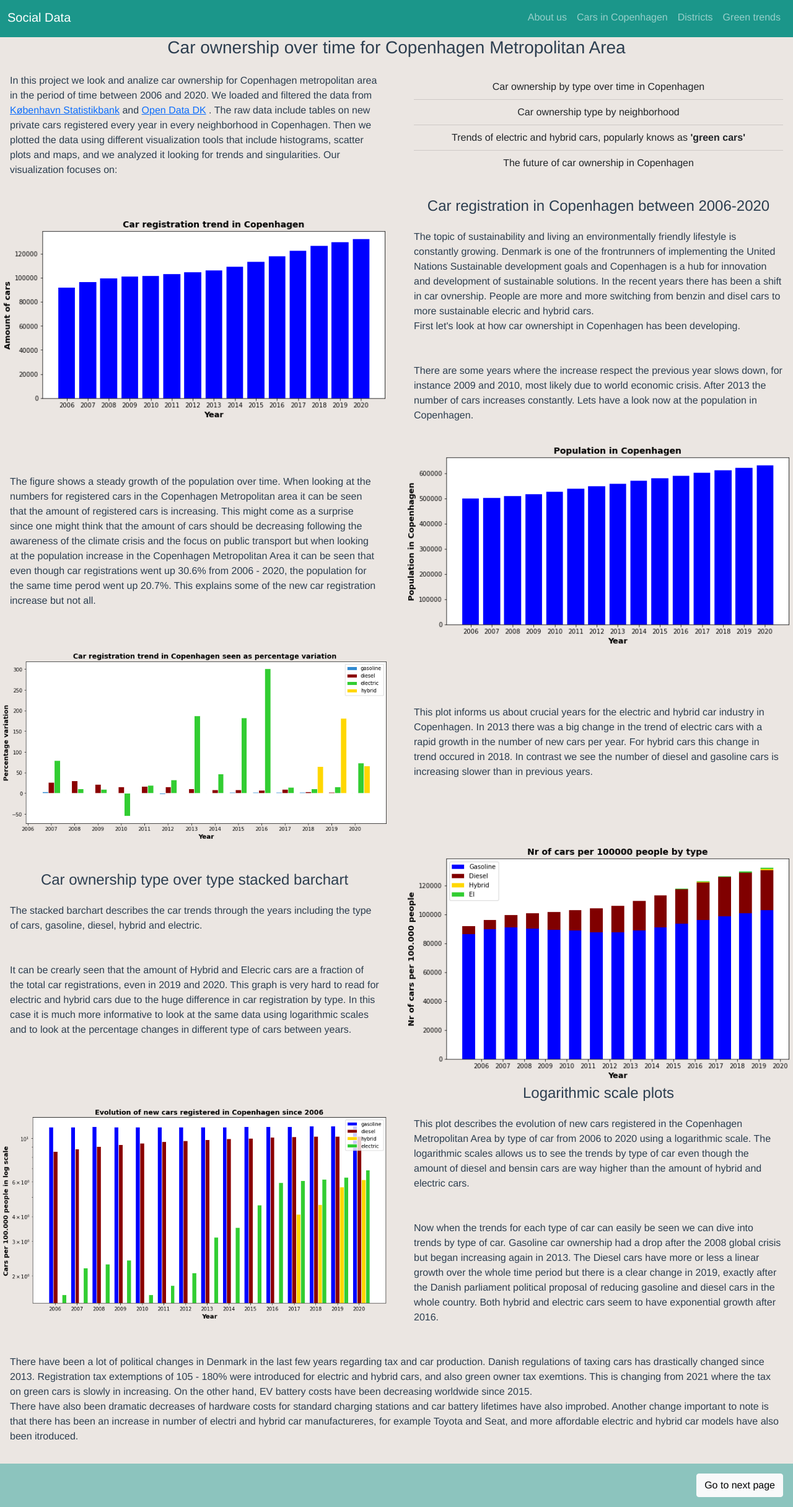
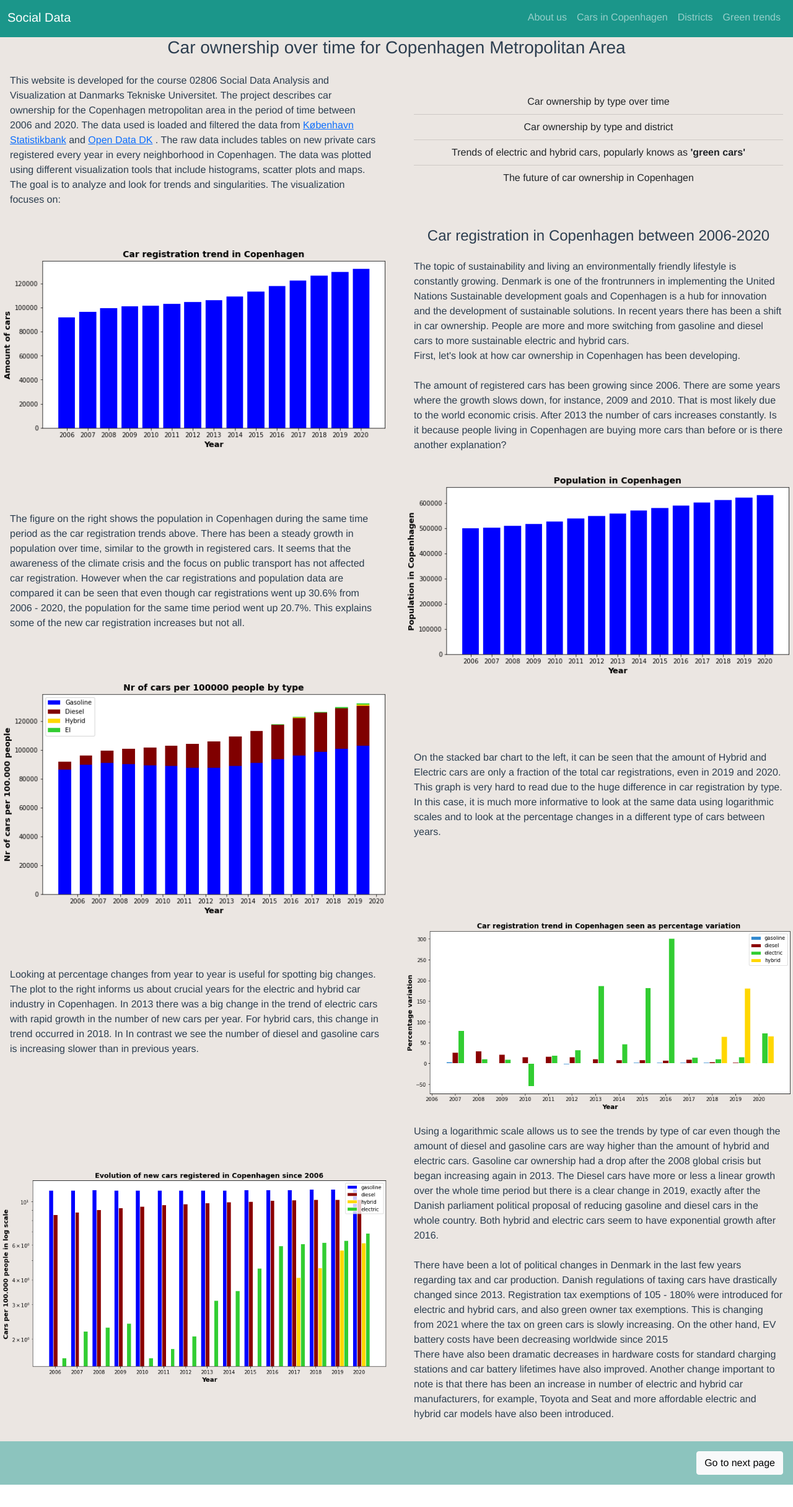
Before and after one commit to jonagusth/socialDataWebApp, a Vue app: page / in a window 1280 px wide. Shown: the whole page at 62% size. After the commit the page ends 2395 px from the top, so only its background shows below. Built offline with nearby package versions, Linux system fonts and the light colour scheme.

Commit message:
finalizing texts on page 1

```diff
--- a/src/components/FirstPage.vue
+++ b/src/components/FirstPage.vue
@@ -8,27 +8,29 @@
     <div class="row align-items-center">
       <div class="col-md-6">
         <p class="text-start p-3">
-          In this project we look and analize car ownership for Copenhagen
-          metropolitan area in the period of time between 2006 and 2020. We
+          This website is developed for the course 02806 Social Data Analysis
+          and Visualization at Danmarks Tekniske Universitet.
+          The project describes car ownership for the Copenhagen
+          metropolitan area in the period of time between 2006 and 2020. The data used is
           loaded and filtered the data from
           <a href="https://kk.statistikbank.dk/statbank5a/default.asp?w=1536"
             >København Statistikbank</a
           >
           and <a href="https://www.opendata.dk/">Open Data DK</a>
-          . The raw data include tables on new private cars registered every
-          year in every neighborhood in Copenhagen. Then we plotted the data
+          . The raw data includes tables on new private cars registered every
+          year in every neighborhood in Copenhagen. The data was plotted
           using different visualization tools that include histograms, scatter
-          plots and maps, and we analyzed it looking for trends and
-          singularities. Our visualization focuses on:
+          plots and maps. The goal is to analyze and look for trends and
+          singularities. The visualization focuses on:
         </p>
       </div>
       <div class="col-md-6">
         <ul class="list-group-flush p-3">
           <li class="list-group-item" style="background-color: rgb(235, 230, 226); !important">
-            Car ownership by type over time in Copenhagen
+            Car ownership by type over time
           </li>
           <li class="list-group-item" style="background-color: rgb(235, 230, 226); !important">
-            Car ownership type by neighborhood
+            Car ownership by type and district
           </li>
           <li class="list-group-item" style="background-color: rgb(235, 230, 226); !important">
             Trends of electric and hybrid cars, popularly knows as
@@ -70,36 +72,28 @@
         <h4>Car registration in Copenhagen between 2006-2020</h4>
         <p class="text-start p-3">
           The topic of sustainability and living an environmentally friendly
-          lifestyle is constantly growing. Denmark is one of the frontrunners of
+          lifestyle is constantly growing. Denmark is one of the frontrunners in
           implementing the United Nations Sustainable development goals and
-          Copenhagen is a hub for innovation and development of sustainable
-          solutions. In the recent years there has been a shift in car
-          ovnership. People are more and more switching from benzin and disel
-          cars to more sustainable elecric and hybrid cars. <br />
-          First let's look at how car ownershipt in Copenhagen has been
-          developing.
-        </p>
-        <p class="text-start p-3">
-          There are some years where the increase respect the previous year
-          slows down, for instance 2009 and 2010, most likely due to world
-          economic crisis. After 2013 the number of cars increases constantly.
-          Lets have a look now at the population in Copenhagen.
+          Copenhagen is a hub for innovation and the development of sustainable
+          solutions. In recent years there has been a shift in car ownership. People are more and more switching from gasoline and diesel cars to more sustainable electric and hybrid cars. <br />
+          First, let's look at how car ownership in Copenhagen has been developing.
+          <br /><br />
+          The amount of registered cars has been growing since 2006. There are some years where the growth slows down, for instance, 2009 and 2010. That is most likely due to the world economic crisis. After 2013 the number of cars increases constantly. Is it because people living in Copenhagen are buying more cars than before or is there another explanation?
         </p>
       </div>
     </div>
     <div class="row align-items-center">
       <div class="col-md-6">
         <p class="text-start p-3">
-          The figure shows a steady growth of the population over time. When
-          looking at the numbers for registered cars in the Copenhagen
-          Metropolitan area it can be seen that the amount of registered cars is
-          increasing. This might come as a surprise since one might think that
-          the amount of cars should be decreasing following the awareness of the
-          climate crisis and the focus on public transport but when looking at
-          the population increase in the Copenhagen Metropolitan Area it can be
+          The figure on the right shows the population in Copenhagen during the
+          same time period as the car registration trends above. There has been
+          a steady growth in population over time, similar to the growth in
+          registered cars. It seems that the awareness of the climate crisis and
+          the focus on public transport has not affected car registration. However
+          when the car registrations and population  data are compared it can be
           seen that even though car registrations went up 30.6% from 2006 -
-          2020, the population for the same time perod went up 20.7%. This
-          explains some of the new car registration increase but not all.
+          2020, the population for the same time period went up 20.7%. This
+          explains some of the new car registration increases but not all.
         </p>
       </div>
       <div class="col-md-6">
@@ -108,38 +102,30 @@
     </div>
     <div class="row align-items-center">
       <div class="col-md-6">
-        <img src="../assets/PercVariation.png" class="img-fluid" />
+        <img src="../assets/CarsTypeCopen.png" class="img-fluid" />
       </div>
       <div class="col-md-6">
         <p class="text-start p-3">
-          This plot informs us about crucial years for the electric and hybrid
-          car industry in Copenhagen. In 2013 there was a big change in the
-          trend of electric cars with a rapid growth in the number of new cars
-          per year. For hybrid cars this change in trend occured in 2018. In
-          contrast we see the number of diesel and gasoline cars is increasing
-          slower than in previous years.
+          On the stacked bar chart to the left, it can be seen that the amount of
+          Hybrid and Electric cars are only a fraction of the total car registrations,
+          even in 2019 and 2020. This graph is very hard to read due to the huge
+          difference in car registration by type. In this case, it is much
+          more informative to look at the same data using logarithmic scales and
+          to look at the percentage changes in a different type of cars between
+          years.
         </p>
       </div>
     </div>
     <div class="row align-items-center">
         <div class="col-md-6">
-        <h4>Car ownership type over type stacked barchart</h4>
             <p class="text-start p-3">
-          The stacked barchart describes the car trends through the years
-          including the type of cars, gasoline, diesel, hybrid and electric.
-        </p>
-        <p class="text-start p-3">
-          It can be crearly seen that the amount of Hybrid and Elecric cars are
-          a fraction of the total car registrations, even in 2019 and 2020. This
-          graph is very hard to read for electric and hybrid cars due to the
-          huge difference in car registration by type. In this case it is much
-          more informative to look at the same data using logarithmic scales and
-          to look at the percentage changes in different type of cars between
-          years.
+                Looking at percentage changes from year to year is useful for spotting big changes.
+                The plot to the right informs us about crucial years for the electric and hybrid car industry in Copenhagen. In 2013 there was a big change in the trend of electric cars with rapid growth in the number of new cars per year. For hybrid cars, this change in trend occurred in 2018. In In contrast we see the number of diesel and gasoline cars is increasing
+                slower than in previous years.
             </p>
         </div>
         <div class="col-md-6">
-        <img src="../assets/CarsTypeCopen.png" class="img-fluid" />
+            <img src="../assets/PercVariation.png" class="img-fluid" />
         </div>
     </div>
     <div class="row align-items-center">
@@ -147,43 +133,30 @@
         <img src="../assets/CarTypeLogCop.png" class="img-fluid" />
       </div>
       <div class="col-md-6">
-        <h4>Logarithmic scale plots</h4>
         <p class="text-start p-3">
-          This plot describes the evolution of new cars registered in the
-          Copenhagen Metropolitan Area by type of car from 2006 to 2020 using a
-          logarithmic scale. The logarithmic scales allows us to see the trends
-          by type of car even though the amount of diesel and bensin cars are
-          way higher than the amount of hybrid and electric cars.
-        </p>
-        <p class="text-start p-3">
-          Now when the trends for each type of car can easily be seen we can
-          dive into trends by type of car. Gasoline car ownership had a drop
-          after the 2008 global crisis but began increasing again in 2013. The
+          Using a logarithmic scale allows us to see the trends by type of car even
+          though the amount of diesel and gasoline cars are way higher than the amount
+          of hybrid and electric cars. Gasoline car ownership had a drop after the 2008
+          global crisis but began increasing again in 2013. The
           Diesel cars have more or less a linear growth over the whole time
           period but there is a clear change in 2019, exactly after the Danish
           parliament political proposal of reducing gasoline and diesel cars in
           the whole country. Both hybrid and electric cars seem to have
           exponential growth after 2016.
-        </p>
-      </div>
-    </div>
-    <div class="row align-items-center">
-      <div class="col-md-12">
-        <p class="text-start p-3">
-          There have been a lot of political changes in Denmark in the last few
-          years regarding tax and car production. Danish regulations of taxing
-          cars has drastically changed since 2013. Registration tax extemptions
-          of 105 - 180% were introduced for electric and hybrid cars, and also
-          green owner tax exemtions. This is changing from 2021 where the tax on
-          green cars is slowly in increasing. On the other hand, EV battery
-          costs have been decreasing worldwide since 2015.
+          <br /><br />
+          There have been a lot of political changes in Denmark in the last few years
+          regarding tax and car production. Danish regulations of taxing cars have drastically
+          changed since 2013. Registration tax exemptions of 105 - 180% were introduced for
+          electric and hybrid cars, and also green owner tax exemptions. This is changing from
+          2021 where the tax on green cars is slowly increasing. On the other hand, EV battery
+          costs have been decreasing worldwide since 2015
           <br />
-          There have also been dramatic decreases of hardware costs for standard
-          charging stations and car battery lifetimes have also improbed.
+          There have also been dramatic decreases in hardware costs for standard
+          charging stations and car battery lifetimes have also improved.
           Another change important to note is that there has been an increase in
-          number of electri and hybrid car manufactureres, for example Toyota
-          and Seat, and more affordable electric and hybrid car models have also
-          been itroduced.
+          number of electric and hybrid car manufacturers, for example, Toyota
+          and Seat and more affordable electric and hybrid car models have also
+          been introduced.
         </p>
       </div>
     </div>
```
Lines whose indentation alone changed are shown as unchanged.
